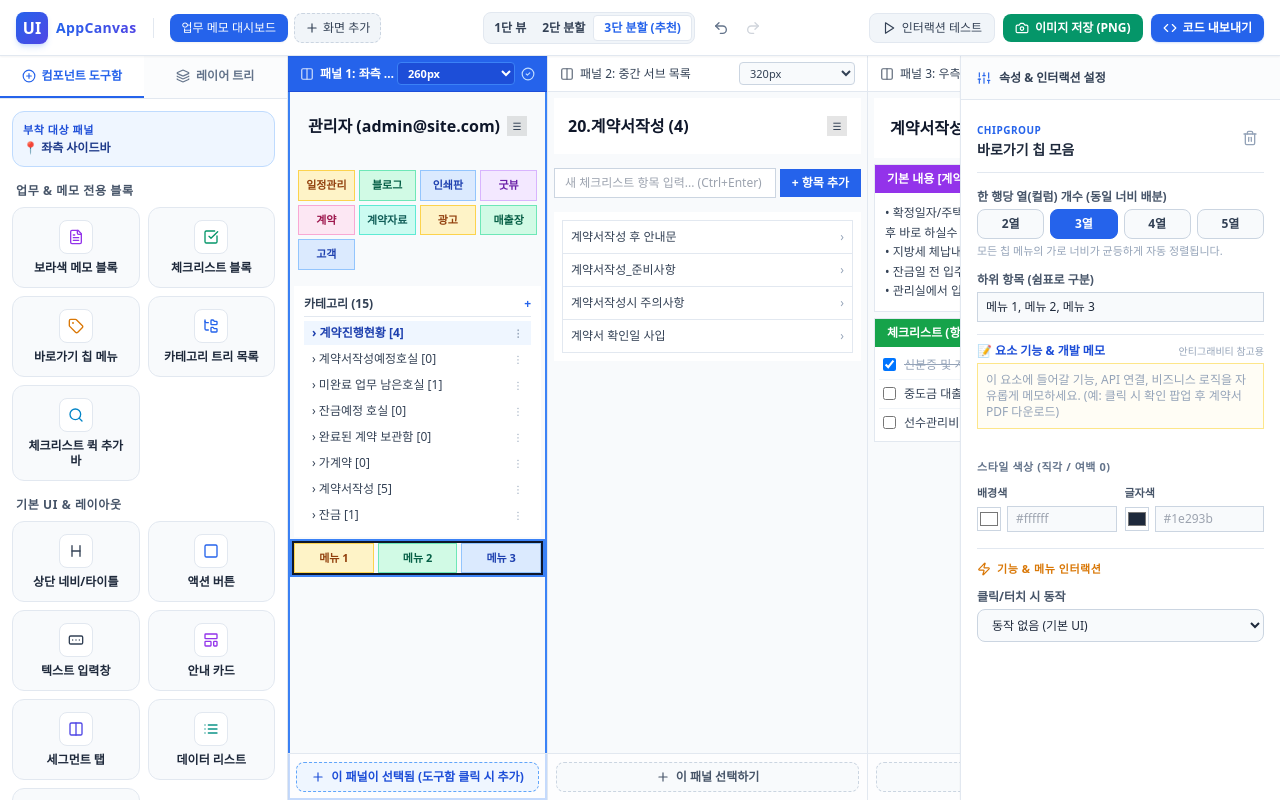
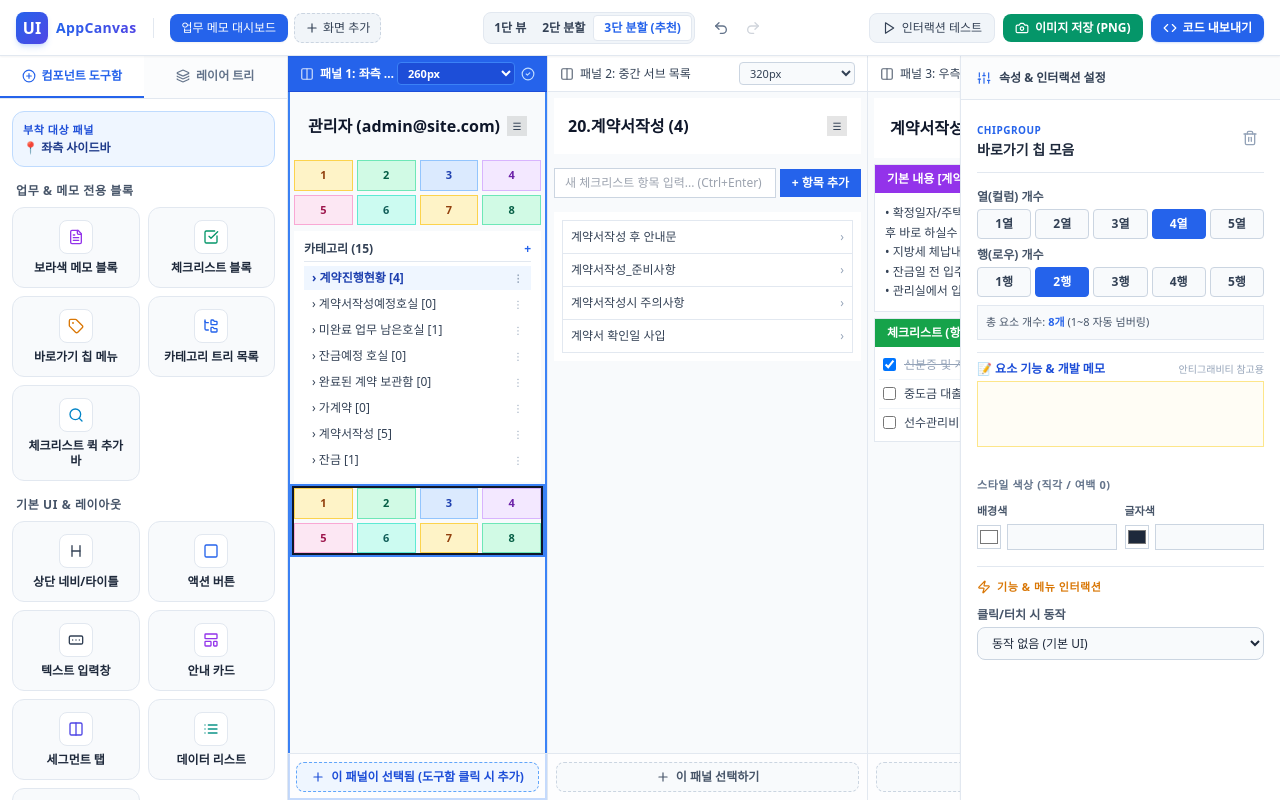
Before and after one commit to smartyoni/front_end_maker, a React (Vite) app: page / in a window 1280 px wide. Both pictures are taken after a click on the button "바로가기 칩 메뉴". Built offline with nearby package versions, Linux system fonts and the light colour scheme; a web font is replaced by a local one.

Commit message:
feat: add row setting and numbered items for chipGroup, remove inspector placeholders

```diff
--- a/design-data/current-design.json
+++ b/design-data/current-design.json
@@ -29,9 +29,10 @@
               "type": "chipGroup",
               "name": "바로가기 메뉴 칩",
               "columns": 4,
-              "items": ["일정관리", "블로그", "인쇄판", "굿뷰", "계약", "계약자료", "광고", "매출장", "고객"],
+              "rows": 2,
+              "items": ["1", "2", "3", "4", "5", "6", "7", "8"],
               "styles": {
-                "padding": "10px 4px"
+                "padding": "0px"
               }
             },
             {
--- a/src/components/canvas/CanvasItemRenderer.tsx
+++ b/src/components/canvas/CanvasItemRenderer.tsx
@@ -162,13 +162,18 @@ function renderComponentContent(comp: ComponentItem) {
       );
 
     case 'chipGroup': {
-      const cols = comp.columns || 3;
+      const cols = comp.columns || 4;
+      const rows = comp.rows || (comp.items ? Math.ceil(comp.items.length / cols) : 2);
+      const total = cols * rows;
+      const items = comp.items && comp.items.length === total
+        ? comp.items
+        : Array.from({ length: total }, (_, i) => String(i + 1));
       return (
         <div
           className="grid gap-1 p-0 w-full"
           style={{ gridTemplateColumns: `repeat(${cols}, minmax(0, 1fr))` }}
         >
-          {(comp.items || ['1', '2', '3']).map((chip, idx) => {
+          {items.map((chip, idx) => {
             const colors = [
               'bg-amber-100 text-amber-800 border-amber-300',
               'bg-emerald-100 text-emerald-800 border-emerald-300',
--- a/src/components/inspector/ActionSection.tsx
+++ b/src/components/inspector/ActionSection.tsx
@@ -86,7 +86,6 @@ export const ActionSection: React.FC<ActionSectionProps> = ({ component, onUpdat
           <input
             type="text"
             value={action.toastMessage || ''}
-            placeholder="예: 저장이 완료되었습니다!"
             onChange={(e) => handleToastMsgChange(e.target.value)}
             className="w-full px-2.5 py-1.5 bg-white border border-slate-300 rounded-md text-xs text-slate-800"
           />
--- a/src/components/inspector/PropertyInspector.tsx
+++ b/src/components/inspector/PropertyInspector.tsx
@@ -49,20 +49,26 @@ export const PropertyInspector: React.FC = () => {
       {/* 기본 텍스트 및 속성 */}
       <div className="space-y-3">
         {selectedComponent.type === 'chipGroup' && (
+          <div className="space-y-2">
             <div>
               <label className="text-xs font-semibold text-slate-600 block mb-1">
-              한 행당 열(컬럼) 개수 (동일 너비 배분)
+                열(컬럼) 개수
               </label>
-            <div className="grid grid-cols-4 gap-1.5">
-              {[2, 3, 4, 5].map((col) => {
+              <div className="grid grid-cols-5 gap-1">
+                {[1, 2, 3, 4, 5].map((col) => {
                   const isActive = (selectedComponent.columns || 4) === col;
                   return (
                     <button
                       key={col}
-                    onClick={() => handleUpdate({ columns: col })}
-                    className={`py-1.5 rounded-lg text-xs font-bold border transition ${
+                      onClick={() => {
+                        const currentRows = selectedComponent.rows || 2;
+                        const total = currentRows * col;
+                        const newItems = Array.from({ length: total }, (_, i) => String(i + 1));
+                        handleUpdate({ columns: col, rows: currentRows, items: newItems });
+                      }}
+                      className={`py-1.5 rounded text-xs font-bold border transition ${
                         isActive
-                        ? 'bg-blue-600 text-white border-blue-600 shadow-xs'
+                          ? 'bg-blue-600 text-white border-blue-600'
                           : 'bg-slate-50 border-slate-300 text-slate-700 hover:bg-slate-100'
                       }`}
                     >
@@ -71,9 +77,40 @@ export const PropertyInspector: React.FC = () => {
                   );
                 })}
               </div>
-            <p className="text-[11px] text-slate-400 mt-1">
-              모든 칩 메뉴의 가로 너비가 균등하게 자동 정렬됩니다.
-            </p>
+            </div>
+
+            <div>
+              <label className="text-xs font-semibold text-slate-600 block mb-1">
+                행(로우) 개수
+              </label>
+              <div className="grid grid-cols-5 gap-1">
+                {[1, 2, 3, 4, 5].map((row) => {
+                  const currentCols = selectedComponent.columns || 4;
+                  const isActive = (selectedComponent.rows || 2) === row;
+                  return (
+                    <button
+                      key={row}
+                      onClick={() => {
+                        const total = row * currentCols;
+                        const newItems = Array.from({ length: total }, (_, i) => String(i + 1));
+                        handleUpdate({ rows: row, columns: currentCols, items: newItems });
+                      }}
+                      className={`py-1.5 rounded text-xs font-bold border transition ${
+                        isActive
+                          ? 'bg-blue-600 text-white border-blue-600'
+                          : 'bg-slate-50 border-slate-300 text-slate-700 hover:bg-slate-100'
+                      }`}
+                    >
+                      {row}행
+                    </button>
+                  );
+                })}
+        </div>
+      </div>
+
+      <div className="p-2 bg-slate-50 border border-slate-200 text-[11px] text-slate-600 flex justify-between items-center">
+        <span>총 요소 개수: <strong className="text-blue-600">{(selectedComponent.rows || 2) * (selectedComponent.columns || 4)}개</strong> (1~{(selectedComponent.rows || 2) * (selectedComponent.columns || 4)} 자동 넘버링)</span>
+      </div>
     </div>
   )}
 
@@ -109,18 +146,6 @@ export const PropertyInspector: React.FC = () => {
           </div>
         )}
 
-        {selectedComponent.placeholder !== undefined && (
-          <div>
-            <label className="text-xs font-semibold text-slate-600 block mb-1">플레이스홀더 안내문</label>
-            <input
-              type="text"
-              value={selectedComponent.placeholder}
-              onChange={(e) => handleUpdate({ placeholder: e.target.value })}
-              className="w-full px-2.5 py-1.5 bg-slate-50 border border-slate-300 rounded-lg text-xs text-slate-800 focus:outline-none focus:border-blue-500 focus:bg-white transition"
-            />
-          </div>
-        )}
-
         {selectedComponent.content !== undefined && (
           <div>
             <label className="text-xs font-semibold text-slate-600 block mb-1">본문 설명 문구</label>
@@ -133,8 +158,8 @@ export const PropertyInspector: React.FC = () => {
           </div>
         )}
 
-        {/* 탭/목록 아이템 쉼표 구분 편집 */}
-        {selectedComponent.items !== undefined && (
+        {/* 탭/목록 아이템 쉼표 구분 편집 (바로가기 칩은 행/열 넘버링으로 대체) */}
+        {selectedComponent.type !== 'chipGroup' && selectedComponent.items !== undefined && (
           <div>
             <label className="text-xs font-semibold text-slate-600 block mb-1">하위 항목 (쉼표로 구분)</label>
             <input
@@ -159,9 +184,8 @@ export const PropertyInspector: React.FC = () => {
           <textarea
             rows={3}
             value={selectedComponent.functionNote || ''}
-            placeholder="이 요소에 들어갈 기능, API 연결, 비즈니스 로직을 자유롭게 메모하세요. (예: 클릭 시 확인 팝업 후 계약서 PDF 다운로드)"
             onChange={(e) => handleUpdate({ functionNote: e.target.value })}
-            className="w-full p-2 bg-amber-50/50 border border-amber-200 text-xs text-slate-800 placeholder-slate-400 focus:outline-none focus:border-blue-500 focus:bg-white resize-none transition"
+            className="w-full p-2 bg-amber-50/50 border border-amber-200 text-xs text-slate-800 focus:outline-none focus:border-blue-500 focus:bg-white resize-none transition"
           />
         </div>
       </div>
--- a/src/components/inspector/StyleSection.tsx
+++ b/src/components/inspector/StyleSection.tsx
@@ -37,7 +37,6 @@ export const StyleSection: React.FC<StyleSectionProps> = ({ component, onUpdate
             <input
               type="text"
               value={styles.backgroundColor || ''}
-              placeholder="#ffffff"
               onChange={(e) => handleStyleChange('backgroundColor', e.target.value)}
               className="w-full px-2 py-1 bg-slate-50 border border-slate-300 text-xs text-slate-800"
             />
@@ -57,7 +56,6 @@ export const StyleSection: React.FC<StyleSectionProps> = ({ component, onUpdate
             <input
               type="text"
               value={styles.textColor || ''}
-              placeholder="#1e293b"
               onChange={(e) => handleStyleChange('textColor', e.target.value)}
               className="w-full px-2 py-1 bg-slate-50 border border-slate-300 text-xs text-slate-800"
             />
--- a/src/components/palette/ComponentPalette.tsx
+++ b/src/components/palette/ComponentPalette.tsx
@@ -62,8 +62,9 @@ const PALETTE_ITEMS: PaletteItemDef[] = [
     defaultData: {
       type: 'chipGroup',
       name: '바로가기 칩 모음',
-      columns: 3,
-      items: ['메뉴 1', '메뉴 2', '메뉴 3'],
+      columns: 4,
+      rows: 2,
+      items: ['1', '2', '3', '4', '5', '6', '7', '8'],
       styles: { padding: '0px', borderRadius: '0px' },
     },
   },
--- a/src/types/builder.ts
+++ b/src/types/builder.ts
@@ -41,6 +41,7 @@ export interface ComponentItem {
   items?: string[]; // 탭, 리스트, 칩, 체크리스트용
   headerColor?: string; // 컬러 블록 상단 바 색상 (보라, 초록 등)
   columns?: number; // 칩 메뉴나 그리드의 열(컬럼) 개수
+  rows?: number; // 칩 메뉴나 그리드의 행(로우) 개수
   functionNote?: string; // 각 요소의 상세 기능 및 개발 스펙 메모
   action?: ActionConfig;
   styles?: {
--- a/src/utils/codeGenerator.ts
+++ b/src/utils/codeGenerator.ts
@@ -58,8 +58,13 @@ function generateComponentJSX(comp: ComponentItem): string {
 
     case 'chipGroup': {
       const cols = comp.columns || 4;
-      return `<div className="grid gap-1.5 p-1 w-full" style={{ gridTemplateColumns: 'repeat(${cols}, minmax(0, 1fr))' }}>
-          ${(comp.items || []).map((chip) => `<span className="w-full py-1.5 px-1 rounded-md text-[11px] font-semibold border bg-slate-100 text-slate-800 text-center truncate flex items-center justify-center shadow-xs">${chip}</span>`).join('\n          ')}
+      const rows = comp.rows || (comp.items ? Math.ceil(comp.items.length / cols) : 2);
+      const total = cols * rows;
+      const items = comp.items && comp.items.length === total
+        ? comp.items
+        : Array.from({ length: total }, (_, i) => String(i + 1));
+      return `<div className="grid gap-1 p-0 w-full" style={{ gridTemplateColumns: 'repeat(${cols}, minmax(0, 1fr))' }}>
+          ${items.map((chip) => `<span className="w-full py-1.5 px-1 text-[11px] font-semibold border bg-slate-100 text-slate-800 text-center truncate flex items-center justify-center">${chip}</span>`).join('\n          ')}
         </div>`;
     }
 
--- a/src/utils/defaultTemplates.ts
+++ b/src/utils/defaultTemplates.ts
@@ -29,9 +29,10 @@ export const INITIAL_SCREENS: Screen[] = [
             type: 'chipGroup',
             name: '바로가기 메뉴 칩',
             columns: 4,
-            items: ['일정관리', '블로그', '인쇄판', '굿뷰', '계약', '계약자료', '광고', '매출장', '고객'],
+            rows: 2,
+            items: ['1', '2', '3', '4', '5', '6', '7', '8'],
             styles: {
-              padding: '10px 4px',
+              padding: '0px',
             },
           },
           {
```
Also changed, not shown: mcp-server/index.js (+6 -1 lines). Lines whose indentation alone changed are shown as unchanged.
